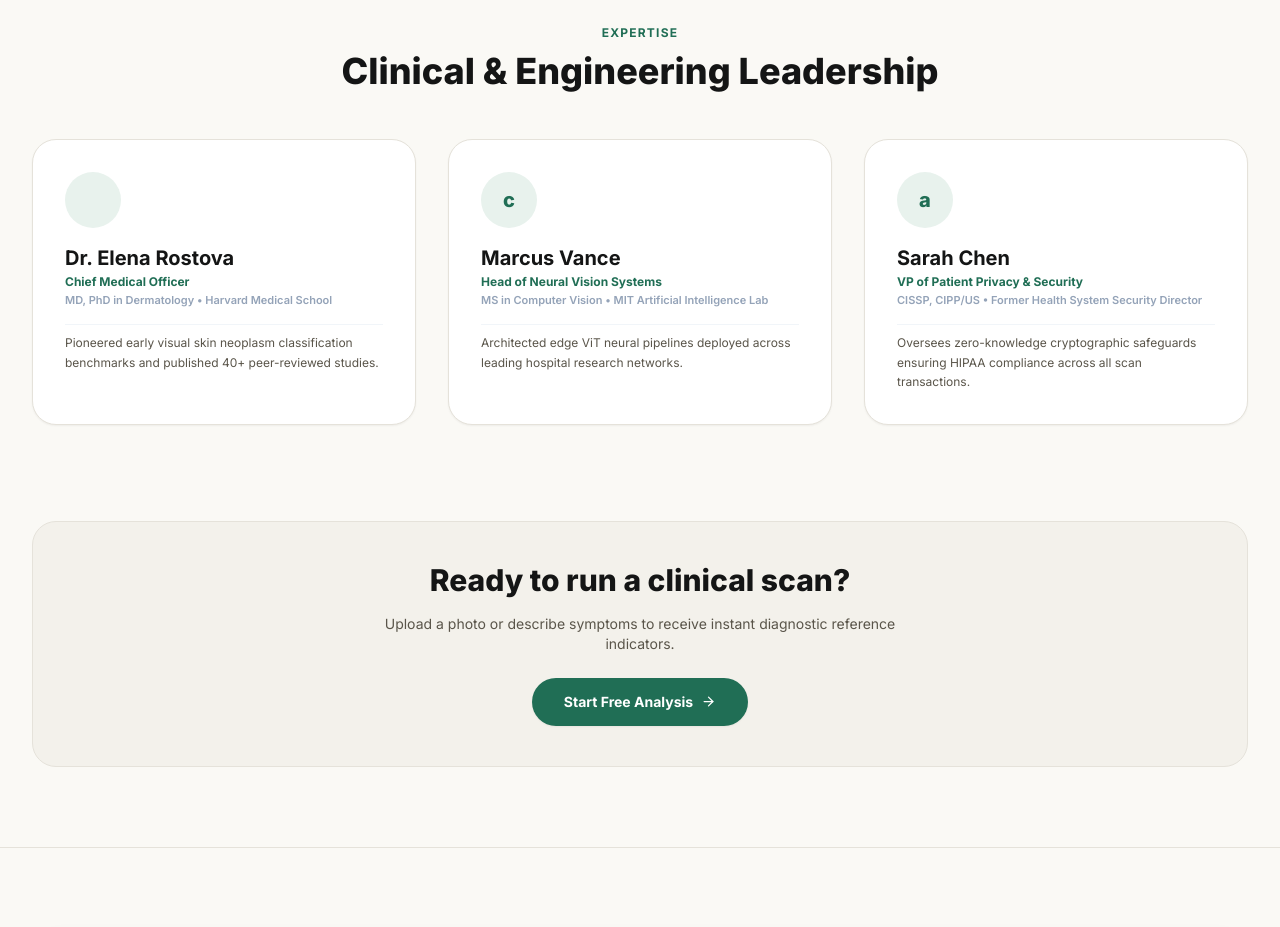
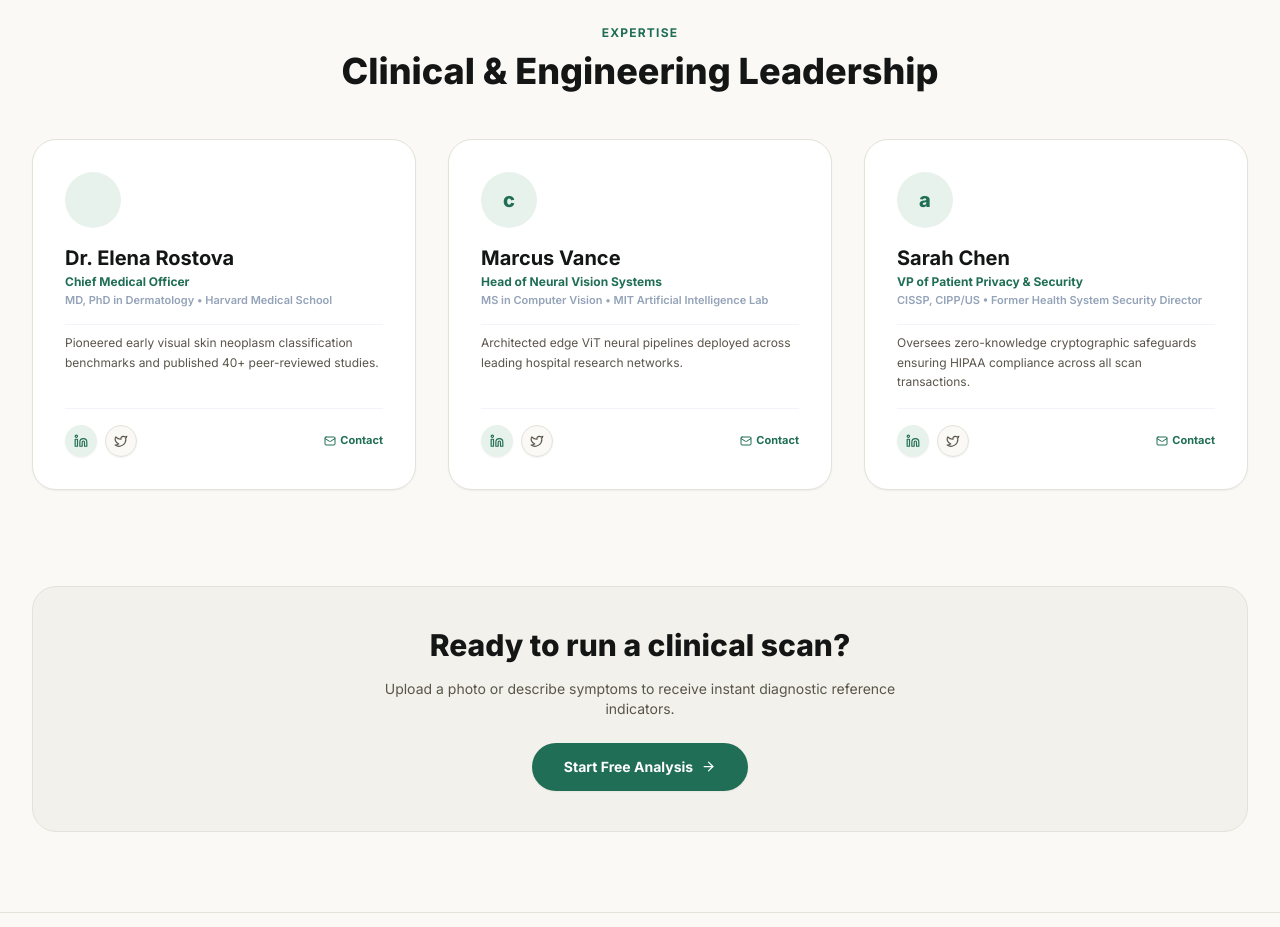
Before and after one commit to mallikarjunr444-gif/labs, a React (Vite) app in the folder frontend/: page /about in a window 1280 px wide. Shown: the part 1280-2207 px from the top of the page. Built offline with nearby package versions, Linux system fonts and the light colour scheme.

Commit message:
feat(frontend): add LinkedIn, Twitter, and email contact links to About page leadership cards

```diff
--- a/frontend/src/pages/About.tsx
+++ b/frontend/src/pages/About.tsx
@@ -8,10 +8,25 @@
   Brain,
   CheckCircle,
   FileText,
-  Users
+  Users,
+  Mail
 } from 'lucide-react';
 import { Link } from 'react-router-dom';
 import { PremiumFooter } from '../sections';
+
+const LinkedinIcon: React.FC<{ size?: number; className?: string }> = ({ size = 16, className = "" }) => (
+  <svg width={size} height={size} viewBox="0 0 24 24" fill="none" stroke="currentColor" strokeWidth="2" strokeLinecap="round" strokeLinejoin="round" className={className}>
+    <path d="M16 8a6 6 0 0 1 6 6v7h-4v-7a2 2 0 0 0-2-2 2 2 0 0 0-2 2v7h-4v-7a6 6 0 0 1 6-6z" />
+    <rect x="2" y="9" width="4" height="12" />
+    <circle cx="4" cy="4" r="2" />
+  </svg>
+);
+
+const TwitterIcon: React.FC<{ size?: number; className?: string }> = ({ size = 16, className = "" }) => (
+  <svg width={size} height={size} viewBox="0 0 24 24" fill="none" stroke="currentColor" strokeWidth="2" strokeLinecap="round" strokeLinejoin="round" className={className}>
+    <path d="M22 4s-.7 2.1-2 3.4c1.6 10-9.4 17.3-18 11.6 2.2.1 4.4-.6 6-2C3 15.5.5 9.6 3 5c2.2 2.6 5.6 4.1 9 4-.9-4.2 4-6.6 7-3.8 1.1 0 3-1.2 3-1.2z" />
+  </svg>
+);
 
 const pillars = [
   {
@@ -42,18 +57,27 @@
     role: 'Chief Medical Officer',
     credentials: 'MD, PhD in Dermatology • Harvard Medical School',
     bio: 'Pioneered early visual skin neoplasm classification benchmarks and published 40+ peer-reviewed studies.',
+    linkedin: 'https://linkedin.com/in/elena-rostova-md',
+    twitter: 'https://twitter.com/elena_rostova_md',
+    email: 'elena.rostova@medicuslabs.ai',
   },
   {
     name: 'Marcus Vance',
     role: 'Head of Neural Vision Systems',
     credentials: 'MS in Computer Vision • MIT Artificial Intelligence Lab',
     bio: 'Architected edge ViT neural pipelines deployed across leading hospital research networks.',
+    linkedin: 'https://linkedin.com/in/marcus-vance-ai',
+    twitter: 'https://twitter.com/marcusvance_ai',
+    email: 'marcus.vance@medicuslabs.ai',
   },
   {
     name: 'Sarah Chen',
     role: 'VP of Patient Privacy & Security',
     credentials: 'CISSP, CIPP/US • Former Health System Security Director',
     bio: 'Oversees zero-knowledge cryptographic safeguards ensuring HIPAA compliance across all scan transactions.',
+    linkedin: 'https://linkedin.com/in/sarah-chen-privacy',
+    twitter: 'https://twitter.com/sarahchen_sec',
+    email: 'sarah.chen@medicuslabs.ai',
   },
 ];
 
@@ -160,12 +184,13 @@
             {leadership.map((leader, idx) => (
               <motion.div
                 key={idx}
-                className="p-8 rounded-3xl bg-white border border-[#E5E2DA] space-y-4 shadow-sm hover:border-[#206E55] transition"
+                className="p-8 rounded-3xl bg-white border border-[#E5E2DA] flex flex-col justify-between space-y-4 shadow-sm hover:border-[#206E55] transition"
                 initial={{ opacity: 0, y: 20 }}
                 whileInView={{ opacity: 1, y: 0 }}
                 transition={{ delay: idx * 0.1 }}
                 viewport={{ once: true }}
               >
+                <div className="space-y-4">
                   <div className="w-14 h-14 rounded-full bg-[#E8F2ED] text-[#206E55] font-extrabold flex items-center justify-center text-xl">
                     {leader.name[3] || leader.name[0]}
                   </div>
@@ -177,6 +202,37 @@
                   <p className="text-[#5A554A] text-xs leading-relaxed pt-2 border-t border-slate-100">
                     {leader.bio}
                   </p>
+                </div>
+
+                <div className="pt-4 flex items-center justify-between border-t border-slate-100 mt-auto">
+                  <div className="flex items-center gap-2">
+                    <a
+                      href={leader.linkedin}
+                      target="_blank"
+                      rel="noopener noreferrer"
+                      className="w-8 h-8 rounded-full bg-[#E8F2ED] text-[#206E55] flex items-center justify-center hover:bg-[#206E55] hover:text-white transition shadow-sm"
+                      title={`${leader.name} on LinkedIn`}
+                    >
+                      <LinkedinIcon size={14} />
+                    </a>
+                    <a
+                      href={leader.twitter}
+                      target="_blank"
+                      rel="noopener noreferrer"
+                      className="w-8 h-8 rounded-full bg-[#FAF9F5] border border-[#E5E2DA] text-[#5A554A] flex items-center justify-center hover:text-[#206E55] hover:border-[#206E55] transition shadow-sm"
+                      title={`${leader.name} on Twitter`}
+                    >
+                      <TwitterIcon size={14} />
+                    </a>
+                  </div>
+                  <a
+                    href={`mailto:${leader.email}`}
+                    className="text-[11px] font-bold text-[#206E55] hover:underline flex items-center gap-1"
+                  >
+                    <Mail size={12} />
+                    Contact
+                  </a>
+                </div>
               </motion.div>
             ))}
           </div>
```
Lines whose indentation alone changed are shown as unchanged.
